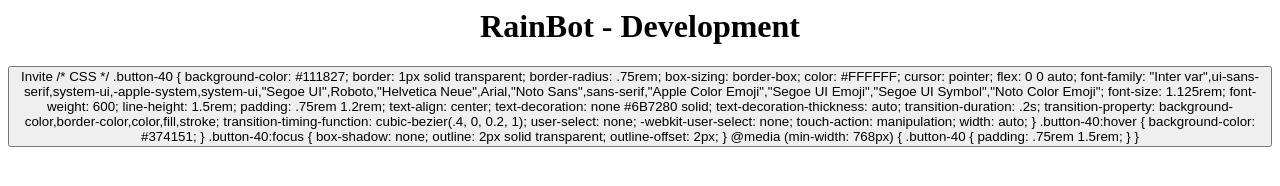
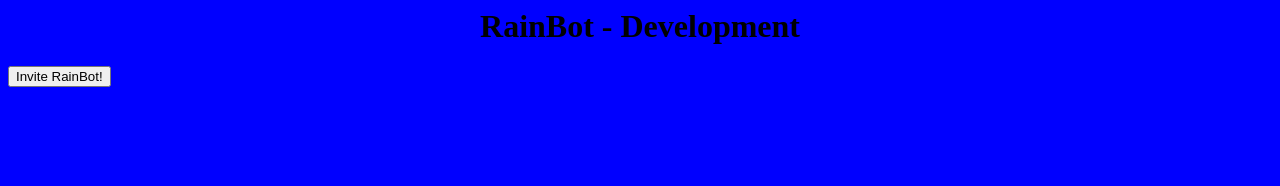
Before and after one commit to RainBotDevelopment/RainBot, a plain HTML site: page index.html in a window 1280 px wide. Drawn offline with Linux system fonts and the light colour scheme.

Commit message:
Update index.html

```diff
--- a/index.html
+++ b/index.html
@@ -1,45 +1,8 @@
 <title>RainBot - Development</title>
+<style> body {
+      background-color: blue;
+    }
+  </style>
 <center><h1>RainBot - Development</h1></center>
- <button onclick="window.location.href='https://w3docs.com';" class="button-40">
-      Invite
-/* CSS */
-.button-40 {
-  background-color: #111827;
-  border: 1px solid transparent;
-  border-radius: .75rem;
-  box-sizing: border-box;
-  color: #FFFFFF;
-  cursor: pointer;
-  flex: 0 0 auto;
-  font-family: "Inter var",ui-sans-serif,system-ui,-apple-system,system-ui,"Segoe UI",Roboto,"Helvetica Neue",Arial,"Noto Sans",sans-serif,"Apple Color Emoji","Segoe UI Emoji","Segoe UI Symbol","Noto Color Emoji";
-  font-size: 1.125rem;
-  font-weight: 600;
-  line-height: 1.5rem;
-  padding: .75rem 1.2rem;
-  text-align: center;
-  text-decoration: none #6B7280 solid;
-  text-decoration-thickness: auto;
-  transition-duration: .2s;
-  transition-property: background-color,border-color,color,fill,stroke;
-  transition-timing-function: cubic-bezier(.4, 0, 0.2, 1);
-  user-select: none;
-  -webkit-user-select: none;
-  touch-action: manipulation;
-  width: auto;
-}
-
-.button-40:hover {
-  background-color: #374151;
-}
-
-.button-40:focus {
-  box-shadow: none;
-  outline: 2px solid transparent;
-  outline-offset: 2px;
-}
-
-@media (min-width: 768px) {
-  .button-40 {
-    padding: .75rem 1.5rem;
-  }
-}
+ <button onclick="window.location.href='https://discord.com/api/oauth2/authorize?client_id=1118200228764471307&permissions=8&scope=bot';">
+      Invite RainBot!
```
